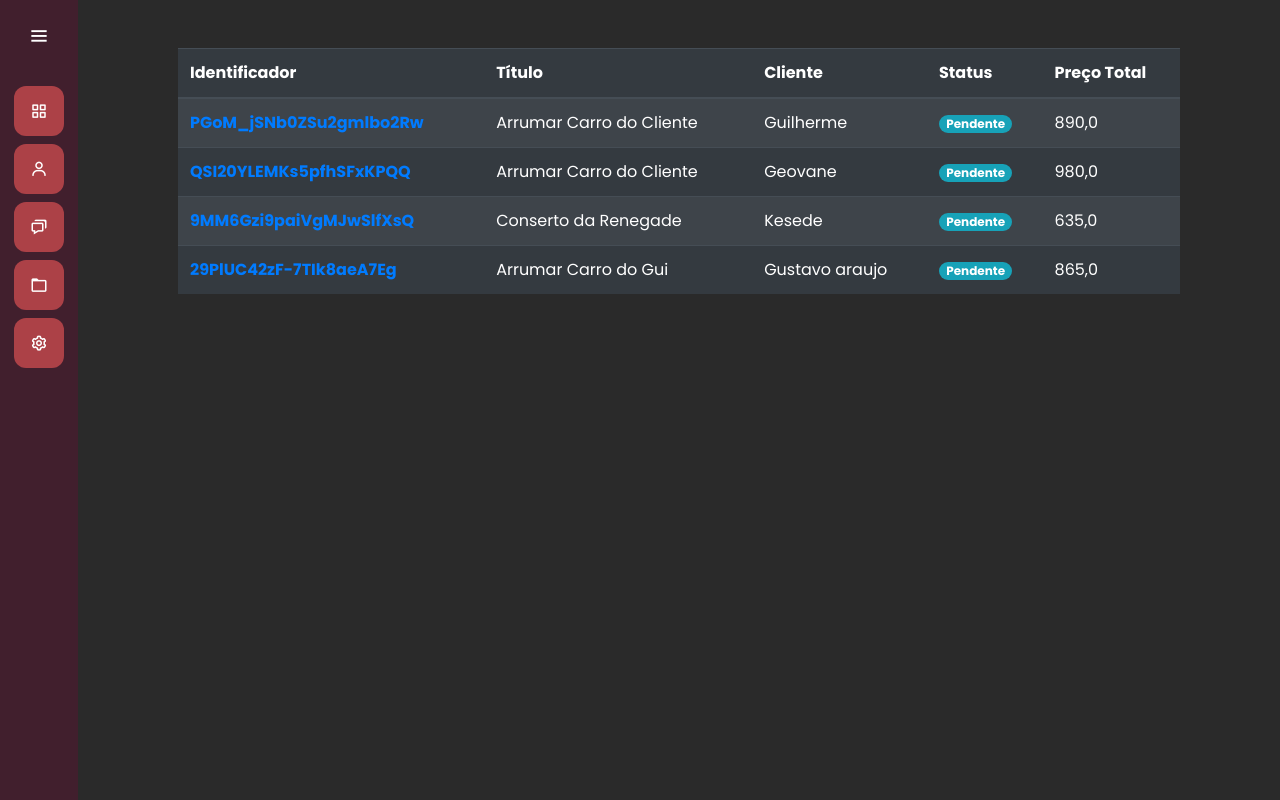
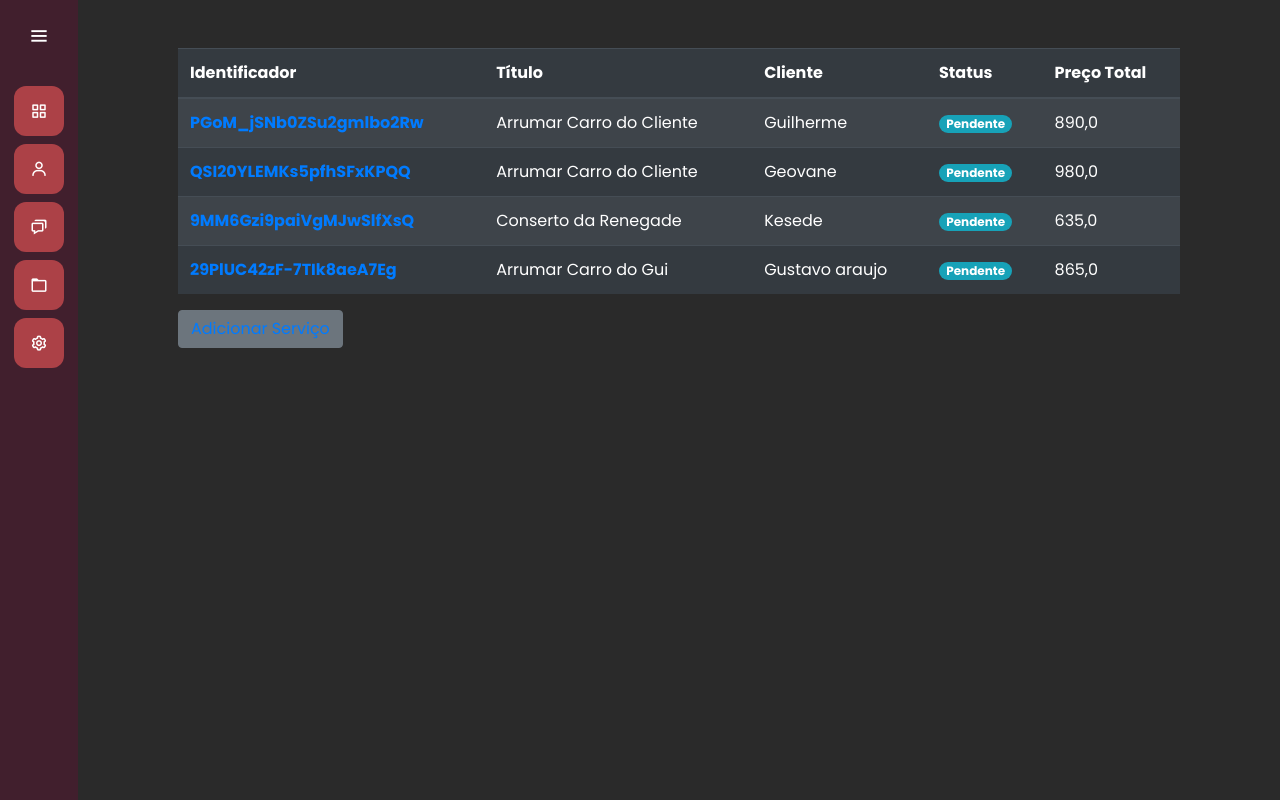
Before and after one commit to GuilhermeSalla019/ServiceOrder_Django, a Django app: page /servicos/listar_servico/ in a window 1280 px wide. Run offline with Django 4.2, Linux system fonts and the light colour scheme; data comes from the database, SQL or seed files in the repository; both versions use the stored data as it was after the commit; parts of the project's set-up code (start-up, migrations or seed data) failed here and were passed over.

Commit message:
Em Andamento

```diff
--- a/servicos/forms.py
+++ b/servicos/forms.py
@@ -4,7 +4,7 @@ from .models import Servico, CategoriaManutencao
 class FormServico(ModelForm):
     class Meta:
         model = Servico
-        exclude = ['finalizado', 'protocole'] #excluir campos do form
+        exclude = ['finalizado', 'protocole', 'identificador'] #excluir campos do form
 
     def __init__(self, *args, **kwargs):
         super().__init__(*args, **kwargs)
--- a/servicos/templates/listar_servico.html
+++ b/servicos/templates/listar_servico.html
@@ -37,8 +37,13 @@
                     </td>
                     <td>{{servico.preco_total}}</td>
                 </tr>
+
             {% endfor %}
         </tbody>
         </table>
+        <div class="btn btn-secondary">
+            <a href="{% url 'novo_servico' %}">Adicionar Serviço</a>
+            <br>
+        </div>
     </div>
 {% endblock %}
--- a/servicos/templates/novo_servico.html
+++ b/servicos/templates/novo_servico.html
@@ -14,6 +14,8 @@
             {{form.as_p}}
 
             <input type="submit" class="btn btn-success" value="Salvar">
+            <br>
+            <br>
         </form>
     </div>
 
--- a/servicos/views.py
+++ b/servicos/views.py
@@ -4,6 +4,8 @@ from django.http import HttpResponse, FileResponse
 from .models import Servico
 from fpdf import FPDF
 from io import BytesIO
+from django.shortcuts import redirect
+from django.urls import reverse
 
 #Função: Formulario add Serviços
 
@@ -16,7 +18,7 @@ def novo_servico(request):
 
         if form.is_valid():
             form.save()
-            return render(request, 'novo_servico.html', {'form': form})
+            return redirect(reverse('listar_servico'))
         else:
             return render(request, 'novo_servico.html', {'form': form})
 
@@ -41,6 +43,10 @@ def gerar_os(request, identificador):
     pdf = FPDF()
     pdf.add_page()
 
+    pdf.set_font('Arial', 'B', 20)#fonte do Cabeçalho PDF
+    pdf.set_fill_color(240,240,240)#Cor de fundo do cabeçalho
+    pdf.cell(0, 30, 'Orçamento', 1, 1, 'C', 1)
+
     pdf.set_font('Arial', 'B', 13)#fonte do PDF
 
     pdf.set_fill_color(240,240,240)#Cor de fundo
@@ -48,12 +54,10 @@ def gerar_os(request, identificador):
     pdf.cell(0, 15, 'Leandro Cavalari Oficina' , 1, 1, 'L', 1)
     pdf.cell(0, 10, 'CNPJ: XX.XXX.XXX/XXXX-XX', 1, 1, 'L', 1)
 
-    pdf.cell(0, 10, 'Orçamento', 1, 1, 'L', 1)
-
     pdf.cell(40, 10, 'Cliente:', 1, 0, 'L', 1)#designer do PDF **ALTERAR
     pdf.cell(0, 10, f'{servico.cliente.nome}', 1, 1, 'L', 1)
 
-    pdf.cell(40, 40, 'Manutenções:', 1, 0, 'L', 1)
+    pdf.cell(40, 10, 'Manutenções:', 1, 0, 'L', 1)
 
     categorias_manutencao = servico.categoria_manutencao.all()
     for i, manutencao in enumerate(categorias_manutencao):
--- a/templates/base.html
+++ b/templates/base.html
@@ -37,7 +37,7 @@
           <span class="tooltip">Clientes</span>
         </li>
         <li>
-          <a href="{% url 'novo_servico' %}">
+          <a href="{% url 'listar_servico' %}">
             <i class='bx bx-chat' ></i>
             <span class="links_name">Serviços</span>
           </a>
--- a/templates/static/clientes/js/clientes.js
+++ b/templates/static/clientes/js/clientes.js
@@ -88,7 +88,7 @@ function dados_cliente(){
                     <input class='form-control' type='text' name='ano' value='" + data['carros'] [i] ['fields'] ['ano'] + "'>\
                 </div>\
                 <div class='col-md'>\
-                    <input class='btn btn-success' type='submit' value='Salvar'>\
+                    <input class='btn btn-success' type='submit' value='SALVAR'>\
                 </div>\
                 </form>\
                 <div class='col-md'>\
```
Also changed, not shown: servicos/templates/servico.html (+7 -2 lines), db.sqlite3, 1 other file.
